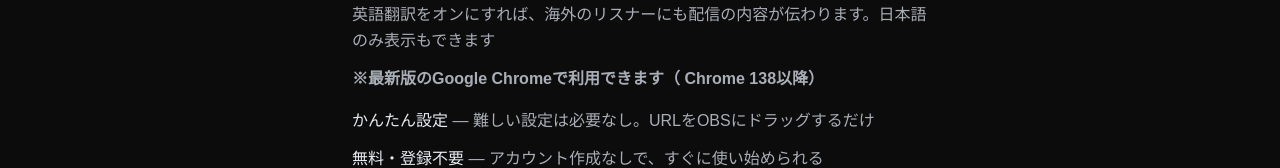
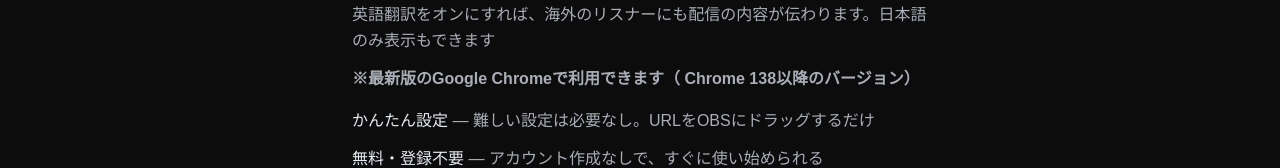
Before and after one commit to nxouv/yomisub, a Next.js app: page /about in a window 1280 px wide. Shown: the part 455-623 px from the top of the page. Built offline with nearby package versions, Linux system fonts and the light colour scheme; no server answers; a web font is replaced by a local one.

Commit message:
Aboutページの注意書きを更新し、Google Chromeのバージョン表記を明確にしました。

```diff
--- a/app/about/page.tsx
+++ b/app/about/page.tsx
@@ -62,7 +62,7 @@
                 英語翻訳をオンにすれば、海外のリスナーにも配信の内容が伝わります。日本語のみ表示もできます
               </p>
               <p><span className="font-bold">
-                ※最新版のGoogle Chromeで利用できます（ Chrome 138以降）
+                ※最新版のGoogle Chromeで利用できます（ Chrome 138以降のバージョン）
               </span></p>
             </div>
             <div className="space-y-3 text-sm sm:text-base text-yomi-text-sub leading-relaxed">
```
